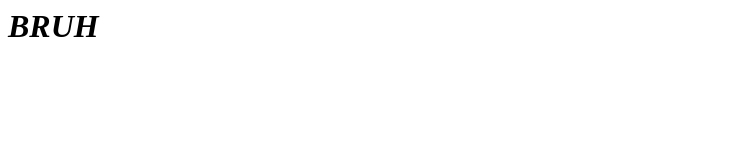
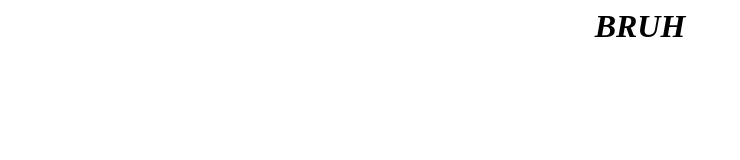
Before and after one commit to frustrating/julian.net.nz, a plain HTML site: page index.html in a window 1280 px wide. Shown: the whole page, without its empty margins (0-740 px from the left). Drawn offline with Linux system fonts and the light colour scheme.

Commit message:
Update index.html

```diff
--- a/index.html
+++ b/index.html
@@ -4,7 +4,7 @@
     </head>
 
     <body>
-        <h1><b><i>BRUH</i></b></h1>
+        <center><h1><b><i>BRUH</i></b></h1></center>
     </body>
 
 </html>
```
